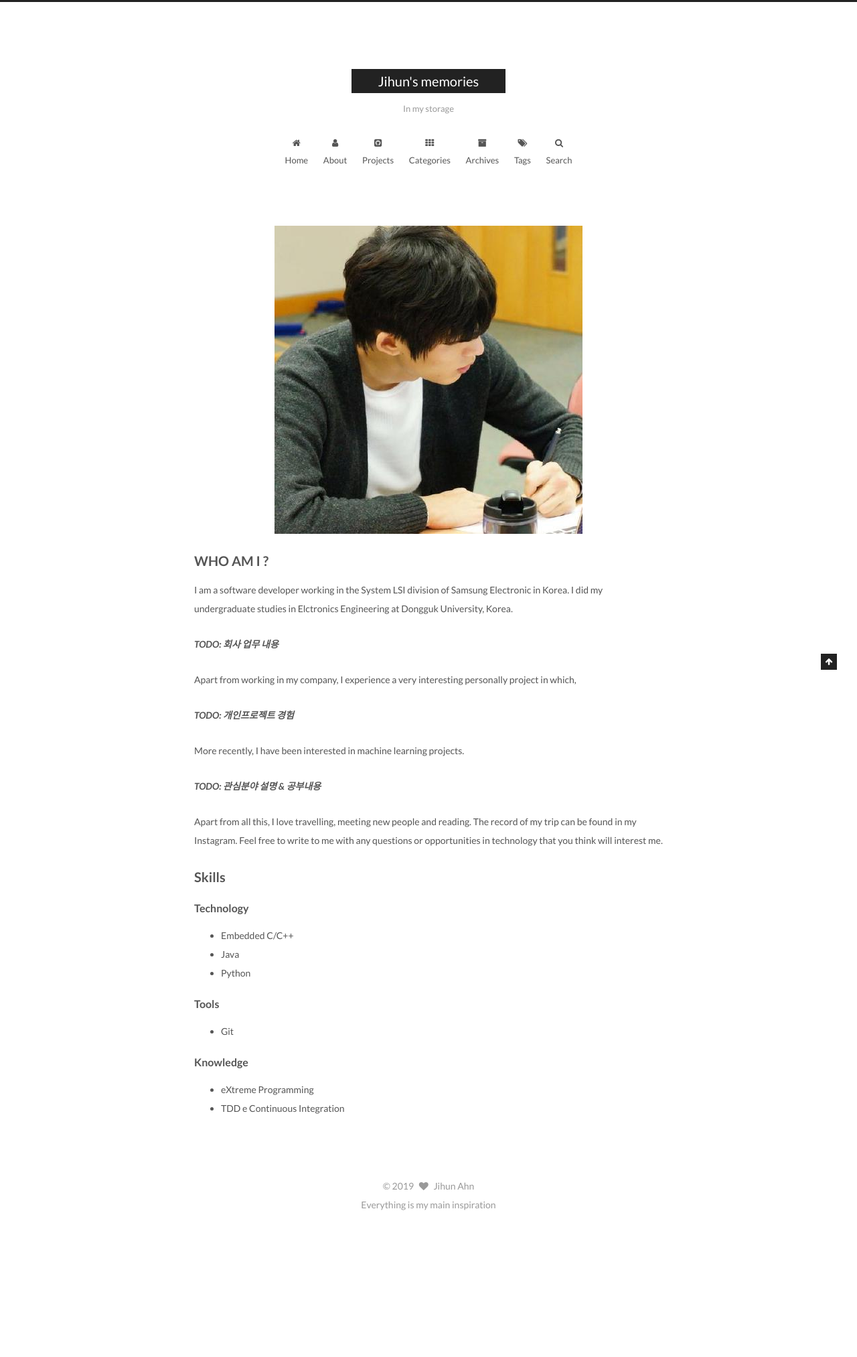
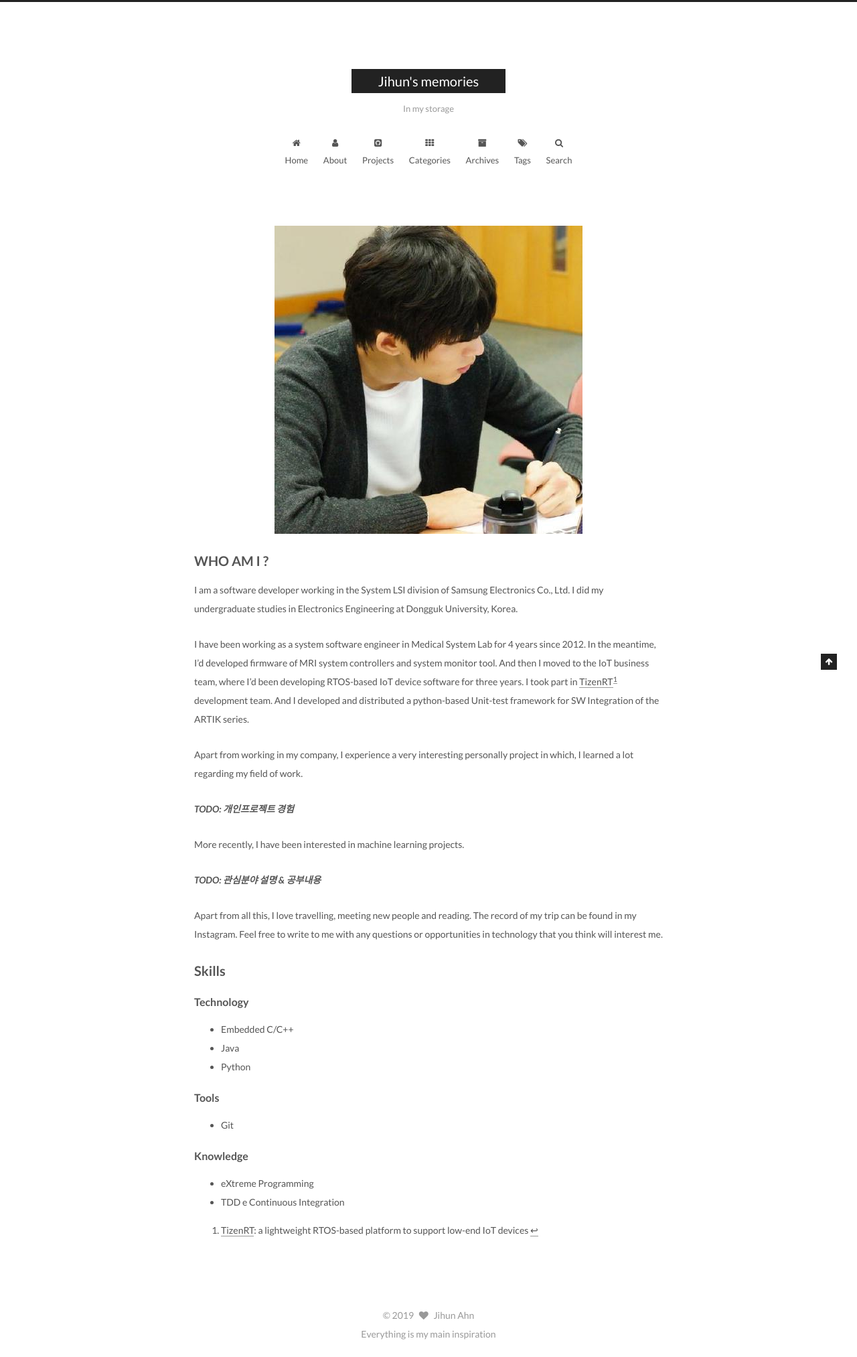
Before and after one commit to jhunahn/jhunahn.github.io, a Jekyll site: the page built from about/index.md, in a window 1280 px wide. Shown: the whole page at 67% size. Built offline with Jekyll 4.4.1, drawn with Linux system fonts in a browser that asks for light colours; comment, search, counter and statistics services are not loaded; before the commit the page ends 1833 px from its top, so only the background shows below that.

Commit message:
about: update about page

```diff
--- a/about/index.md
+++ b/about/index.md
@@ -6,12 +6,12 @@ layout: layout
 ![Profile Image]({{ site.url }}/{{ site.picture }})
 
 ## WHO AM I ?
-I am a software developer working in the System LSI division of Samsung Electronic in Korea. I did my undergraduate studies in Elctronics Engineering at Dongguk University, Korea.
+I am a software developer working in the System LSI division of Samsung Electronics Co., Ltd. I did my undergraduate studies in Electronics Engineering at Dongguk University, Korea.
 
-***TODO: 회사 업무 내용***
+I have been working as a system software engineer in Medical System Lab for 4 years since 2012. In the meantime, I'd developed firmware of MRI system controllers and system monitor tool.
+And then I moved to the IoT business team, where I'd been developing RTOS-based IoT device software for three years. I took part in [TizenRT](https://github.com/SamsungARTIK/TizenRT/commits?author=jhunahn)[^tizenrt] development team. And I developed and distributed a python-based Unit-test framework for SW Integration of the ARTIK series.
 
-
-Apart from working in my company, I experience a very interesting personally project in which,
+Apart from working in my company, I experience a very interesting personally project in which, I learned a lot regarding my field of work.
 
 ***TODO: 개인프로젝트 경험***
 
@@ -37,3 +37,5 @@ Apart from all this, I love travelling, meeting new people and reading. The reco
 #### Knowledge
 - eXtreme Programming
 - TDD e Continuous Integration
+
+[^tizenrt]: [TizenRT](https://github.com/SamsungARTIK/TizenRT): a lightweight RTOS-based platform to support low-end IoT devices
```
